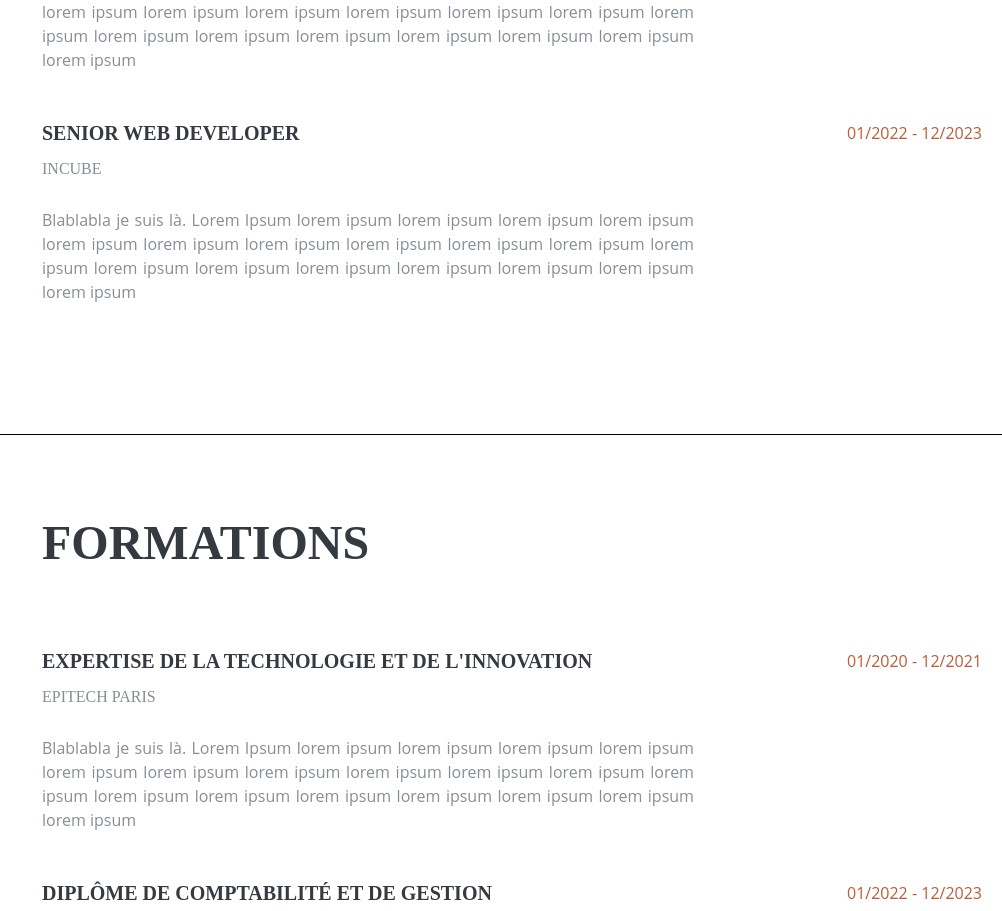
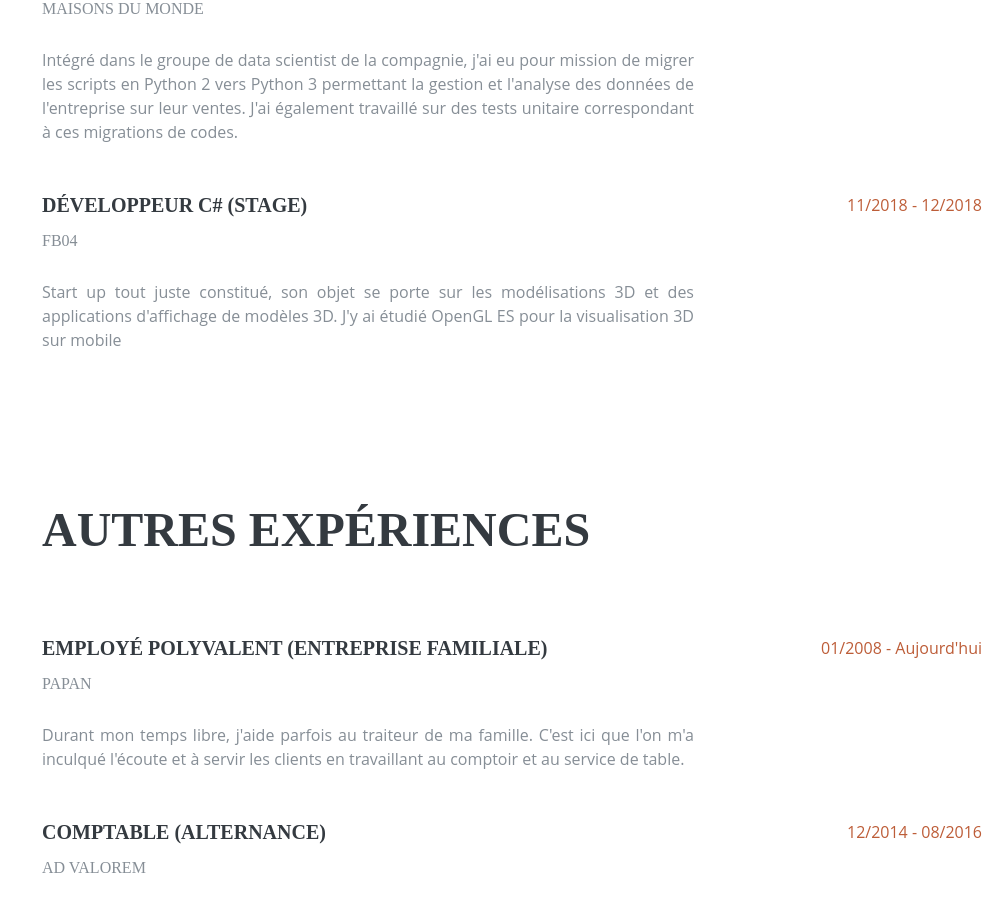
Before and after one commit to Vangnex/portfolio, a Next.js app: page / in a window 1280 px wide. Shown: the part 1589-2500 px from the top of the page, without its empty margins (278-1280 px from the left). Built offline with nearby package versions, Linux system fonts and the light colour scheme.

Commit message:
UPDATE Ajout de la rubrique 'autres expériences' et mis à jour des informations

```diff
--- a/src/app/page.tsx
+++ b/src/app/page.tsx
@@ -4,40 +4,56 @@ import Variables from './variables.css'
 
 const experiences = [
   {
-    title : 'Senior Web Developer',
-    subtitle : 'InCube',
-    description : 'Blablabla je suis là. Lorem Ipsum lorem ipsum lorem ipsum lorem ipsum\
-                  lorem ipsum lorem ipsum lorem ipsum lorem ipsum lorem ipsum lorem ipsum\
-                  lorem ipsum lorem ipsum lorem ipsum lorem ipsum lorem ipsum lorem ipsum\
-                  lorem ipsum lorem ipsum lorem ipsum',
-    date : '01/2020 - 12/2021'
+    title : 'Développeur PHP Full Stack (Stage + CDD)',
+    subtitle : 'InCube (Innovative Insurance Insight)',
+    description : 'Intégré dans une équipe de 2 développeurs PHP dont 1 senior, j\'ai participé au développement d\'une\
+                   plateforme web d\'application d\'assurance et d\'épargne. Notammment, j\'ai aidé au développement\
+                   de nouvelles fonctionnalités en back avec le framework Laravel et développement de front avec\
+                   Laravel Blade, HTTP et Javascript. L\'organisation du travail était en méthode agile avec le modèle\
+                   Scrumban, c\'est à dire sous forme de sprint d\'un mois avec des réunions journalières tel la méthode\
+                   Scrum mais également sous forme de tickets organisés sur un tableau tel la méthode Kanban.',
+    date : '03/2022 - 02/2023',
   },
   {
-    title : 'Senior Web Developer',
-    subtitle : 'InCube',
-    description : 'Blablabla je suis là. Lorem Ipsum lorem ipsum lorem ipsum lorem ipsum\
-                  lorem ipsum lorem ipsum lorem ipsum lorem ipsum lorem ipsum lorem ipsum\
-                  lorem ipsum lorem ipsum lorem ipsum lorem ipsum lorem ipsum lorem ipsum\
-                  lorem ipsum lorem ipsum lorem ipsum',
-    date : '01/2022 - 12/2023'
+    title : 'Développeur PHP Full Stack (Stage à temps partiel)',
+    subtitle : 'Greendid',
+    description : 'Start up constitué de 3 personnes dont 1 CTO. J\'ai participé au développement d\'une application web\
+                  de marketplace C2B de revente de produits high tech. J\'ai aidé au développement d\'un serveur API rest\
+                  en Laravel. J\'ai également travaillé sur la refonte du front de l\'application en vue.js et bootstrap.',
+    date : '09/2021 - 02/2022',
   },
   {
-    title : 'Senior Web Developer',
-    subtitle : 'InCube',
-    description : 'Blablabla je suis là. Lorem Ipsum lorem ipsum lorem ipsum lorem ipsum\
-                  lorem ipsum lorem ipsum lorem ipsum lorem ipsum lorem ipsum lorem ipsum\
-                  lorem ipsum lorem ipsum lorem ipsum lorem ipsum lorem ipsum lorem ipsum\
-                  lorem ipsum lorem ipsum lorem ipsum',
-    date : '01/2022 - 12/2023'
+    title : 'Développeur Python (Stage)',
+    subtitle : 'Maisons du Monde',
+    description : 'Intégré dans le groupe de data scientist de la compagnie, j\'ai eu pour mission de migrer les scripts\
+                  en Python 2 vers Python 3 permettant la gestion et l\'analyse des données de l\'entreprise sur leur\
+                  ventes. J\'ai également travaillé sur des tests unitaire correspondant à ces migrations de codes.',
+    date : '03/2020 - 08/2020',
   },
   {
-    title : 'Senior Web Developer',
-    subtitle : 'InCube',
-    description : 'Blablabla je suis là. Lorem Ipsum lorem ipsum lorem ipsum lorem ipsum\
-                  lorem ipsum lorem ipsum lorem ipsum lorem ipsum lorem ipsum lorem ipsum\
-                  lorem ipsum lorem ipsum lorem ipsum lorem ipsum lorem ipsum lorem ipsum\
-                  lorem ipsum lorem ipsum lorem ipsum',
-    date : '01/2022 - 12/2023'
+    title : 'Développeur C# (Stage)',
+    subtitle : 'FB04',
+    description : 'Start up tout juste constitué, son objet se porte sur les modélisations 3D et des applications\
+                  d\'affichage de modèles 3D. J\'y ai étudié OpenGL ES pour la visualisation 3D sur mobile',
+    date : '11/2018 - 12/2018',
+  },
+]
+
+const otherExp = [
+  {
+    title : 'Employé polyvalent (Entreprise Familiale)',
+    subtitle : 'Papan',
+    description : 'Durant mon temps libre, j\'aide parfois au traiteur de ma famille. C\'est ici que l\'on m\'a inculqué\
+                  l\'écoute et à servir les clients en travaillant au comptoir et au service de table.',
+    date : '01/2008 - Aujourd\'hui',
+  },
+  {
+    title : 'Comptable (Alternance)',
+    subtitle : 'Ad Valorem',
+    description : 'Avant de devenir développeur, j\'ai fait de la comptabilité en tant qu\'apprenti dans ce cabinet\
+                  comptable. J\'ai notamment fait le suivi de plusieurs dossiers clients en enregistrant les transactions\
+                  ',
+    date : '12/2014 - 08/2016',
   },
 ]
 
@@ -45,38 +61,26 @@ const educations = [
   {
     title : 'Expertise de la technologie et de l\'innovation',
     subtitle : 'EPITECH PARIS',
-    description : 'Blablabla je suis là. Lorem Ipsum lorem ipsum lorem ipsum lorem ipsum\
-                  lorem ipsum lorem ipsum lorem ipsum lorem ipsum lorem ipsum lorem ipsum\
-                  lorem ipsum lorem ipsum lorem ipsum lorem ipsum lorem ipsum lorem ipsum\
-                  lorem ipsum lorem ipsum lorem ipsum',
-    date : '01/2020 - 12/2021'
+    description : '',
+    date : '2017- 2022'
   },
   {
     title : 'Diplôme de Comptabilité et de Gestion',
-    subtitle : 'Teilhard de Chardin',
-    description : 'Blablabla je suis là. Lorem Ipsum lorem ipsum lorem ipsum lorem ipsum\
-                  lorem ipsum lorem ipsum lorem ipsum lorem ipsum lorem ipsum lorem ipsum\
-                  lorem ipsum lorem ipsum lorem ipsum lorem ipsum lorem ipsum lorem ipsum\
-                  lorem ipsum lorem ipsum lorem ipsum',
-    date : '01/2022 - 12/2023'
+    subtitle : 'Lycée Teilhard de Chardin',
+    description : '',
+    date : '2011 - 2012 / 2014 - 2017'
   },
   {
     title : 'BTS Comptabilité et Gestion des Organisations',
-    subtitle : 'Teilhard de Chardin',
-    description : 'Blablabla je suis là. Lorem Ipsum lorem ipsum lorem ipsum lorem ipsum\
-                  lorem ipsum lorem ipsum lorem ipsum lorem ipsum lorem ipsum lorem ipsum\
-                  lorem ipsum lorem ipsum lorem ipsum lorem ipsum lorem ipsum lorem ipsum\
-                  lorem ipsum lorem ipsum lorem ipsum',
-    date : '01/2022 - 12/2023'
+    subtitle : 'Lycée Teilhard de Chardin',
+    description : '',
+    date : '2012 - 2014'
   },
   {
     title : 'Bac S - Science de l\'ingénieur',
     subtitle : 'Lycée édouard branly',
-    description : 'Blablabla je suis là. Lorem Ipsum lorem ipsum lorem ipsum lorem ipsum\
-                  lorem ipsum lorem ipsum lorem ipsum lorem ipsum lorem ipsum lorem ipsum\
-                  lorem ipsum lorem ipsum lorem ipsum lorem ipsum lorem ipsum lorem ipsum\
-                  lorem ipsum lorem ipsum lorem ipsum',
-    date : '01/2022 - 12/2023'
+    description : '',
+    date : '2011'
   },
 ]
 
@@ -147,7 +151,7 @@ export default function Home() {
               - <span style={{"color":"#bd5d38"}}>chengdidier@gmail.com</span>
             </div>
             <div className={styles.aboutText}>
-              Développeur Javascript travaillant principalement en méthode agile.
+              Développeur React travaillant principalement en méthode agile.
             </div>
             <ul className={styles.socialLink}>
               <li>
@@ -202,25 +206,42 @@ export default function Home() {
             />
 
             <ExperienceFrame
-              title={experiences[0].title}
-              subtitle={experiences[0].subtitle}
-              description={experiences[0].description}
-              date={experiences[0].date}
-            />
-
-            <ExperienceFrame
-              title={experiences[0].title}
-              subtitle={experiences[0].subtitle}
-              description={experiences[0].description}
-              date={experiences[0].date}
-            />
-
-            <ExperienceFrame
               title={experiences[1].title}
               subtitle={experiences[1].subtitle}
               description={experiences[1].description}
               date={experiences[1].date}
             />
+
+            <ExperienceFrame
+              title={experiences[2].title}
+              subtitle={experiences[2].subtitle}
+              description={experiences[2].description}
+              date={experiences[2].date}
+            />
+
+            <ExperienceFrame
+              title={experiences[3].title}
+              subtitle={experiences[3].subtitle}
+              description={experiences[3].description}
+              date={experiences[3].date}
+            />
+
+            <h2 style={{"margin-top": "100px"}}>Autres expériences</h2>
+
+            <ExperienceFrame
+              title={otherExp[0].title}
+              subtitle={otherExp[0].subtitle}
+              description={otherExp[0].description}
+              date={otherExp[0].date}
+            />
+
+            <ExperienceFrame
+              title={otherExp[1].title}
+              subtitle={otherExp[1].subtitle}
+              description={otherExp[1].description}
+              date={otherExp[1].date}
+            />
+
 
           </div>
         </section>
@@ -258,6 +279,8 @@ export default function Home() {
         <section id="skillSection">
           <div className={styles.coreMargin}>
             <h2>Compétences</h2>
+
+            <div className={styles.experienceSubtitle}>Langages de programmation et Frameworks</div>
             <ul className={styles.socialLink}>
               <li>
                 <div className={styles.circle}>
@@ -271,12 +294,7 @@ export default function Home() {
               </li>
               <li>
                 <div className={styles.circle}>
-                  <Image
-                    src="/linkedin_logo.png"
-                    alt="Linkedin Logo"
-                    width={50}
-                    height={50}
-                  />
+                  <p style={{"color":"white"}}>Test</p>
                 </div>
               </li>
               <li>
```
Also changed, not shown: public/js_logo.png.
